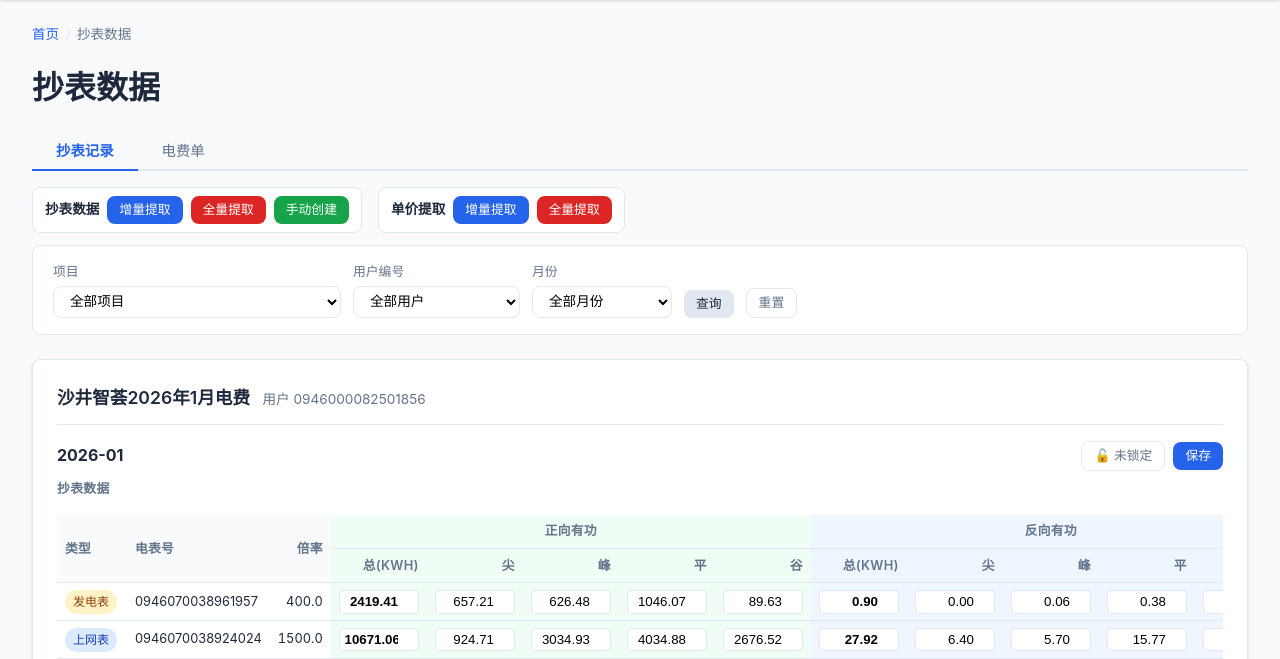
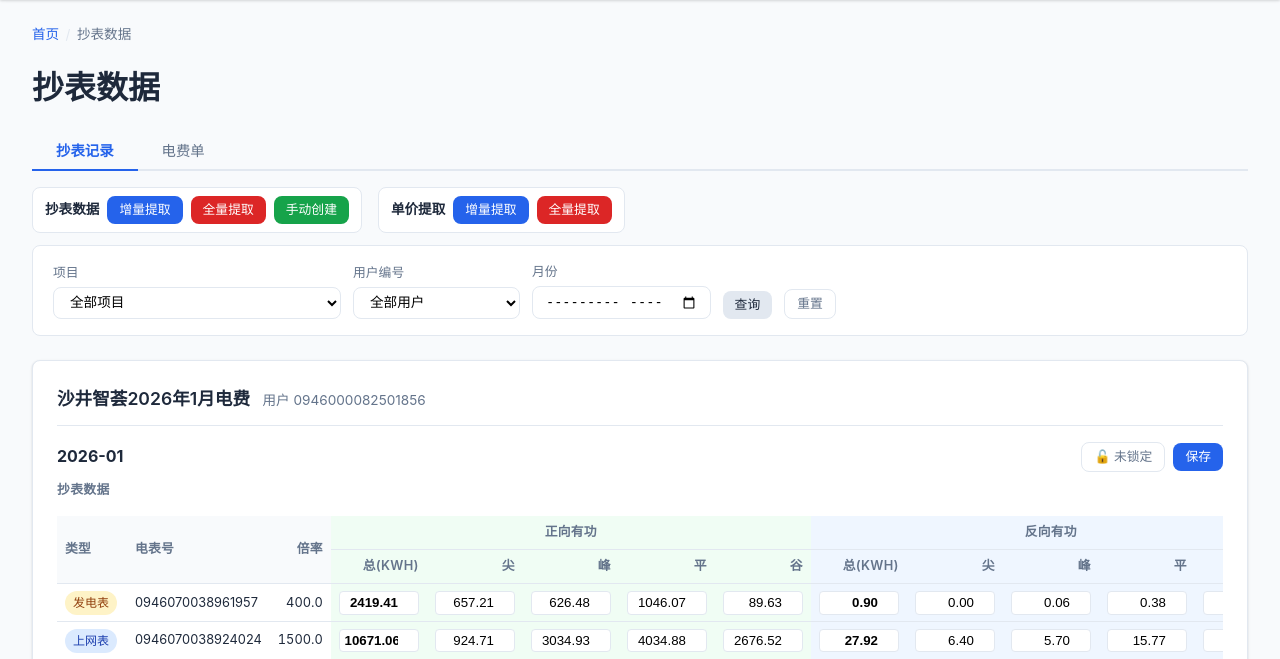
Before and after one commit to hilifer/PowerStat-Analytics, a Flask app: page /readings in a window 1280 px wide. Shown: the part 56-715 px from the top of the page. Run offline with Flask 3, Linux system fonts and the light colour scheme; data comes from the database, SQL or seed files in the repository; data that the repository does not hold is empty; parts of the project's set-up code (start-up, migrations or seed data) failed here and were passed over.

Commit message:
将月份筛选从下拉列表改为日历选择器
抄表数据和电费单两个 tab 的月份筛选都改为 input[type=month]，
提供原生日历 UI，操作更直观。

https://claude.ai/code/session_01CQ2dc512YBhLM1JZ6zobQg

```diff
--- a/templates/readings.html
+++ b/templates/readings.html
@@ -79,12 +79,9 @@
     </div>
     <div class="filter-group">
         <label>月份</label>
-        <select name="month" class="auto-submit">
-            <option value="">全部月份</option>
-            {% for m in months %}
-            <option value="{{ m }}" {% if sel_month == m %}selected{% endif %}>{{ m }}</option>
-            {% endfor %}
-        </select>
+        <input type="month" name="month" class="form-input auto-submit"
+               value="{{ sel_month or '' }}" placeholder="全部月份"
+               style="min-width:150px;">
     </div>
     <button type="submit" class="btn btn-secondary btn-sm">查询</button>
     <a href="{{ url_for('readings') }}" class="btn btn-outline btn-sm">重置</a>
@@ -408,12 +405,9 @@
     </div>
     <div class="filter-group">
         <label>月份</label>
-        <select id="billFilterMonth" onchange="filterBills()">
-            <option value="">全部月份</option>
-            {% for m in months %}
-            <option value="{{ m }}">{{ m }}</option>
-            {% endfor %}
-        </select>
+        <input type="month" id="billFilterMonth" class="form-input"
+               onchange="filterBills()" placeholder="全部月份"
+               style="min-width:150px;">
     </div>
     <button type="button" class="btn btn-secondary btn-sm" onclick="filterBills()">查询</button>
     <button type="button" class="btn btn-outline btn-sm" onclick="resetBillFilter()">重置</button>
```
